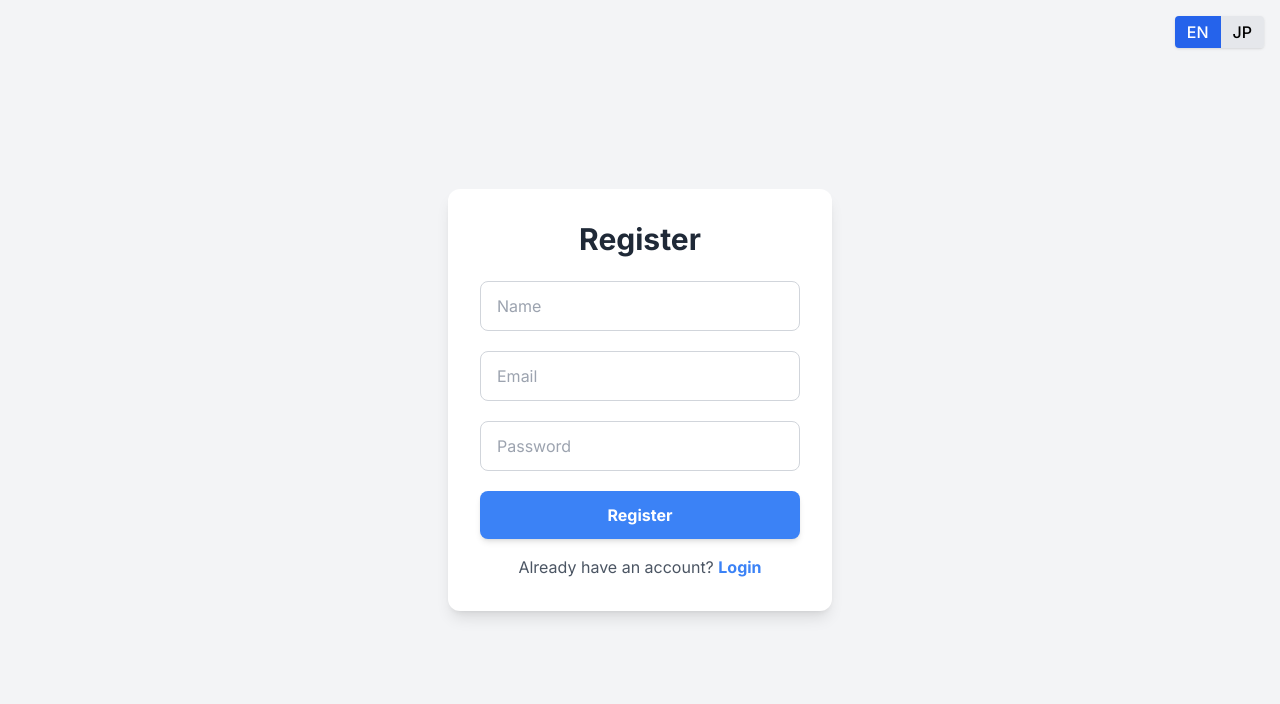
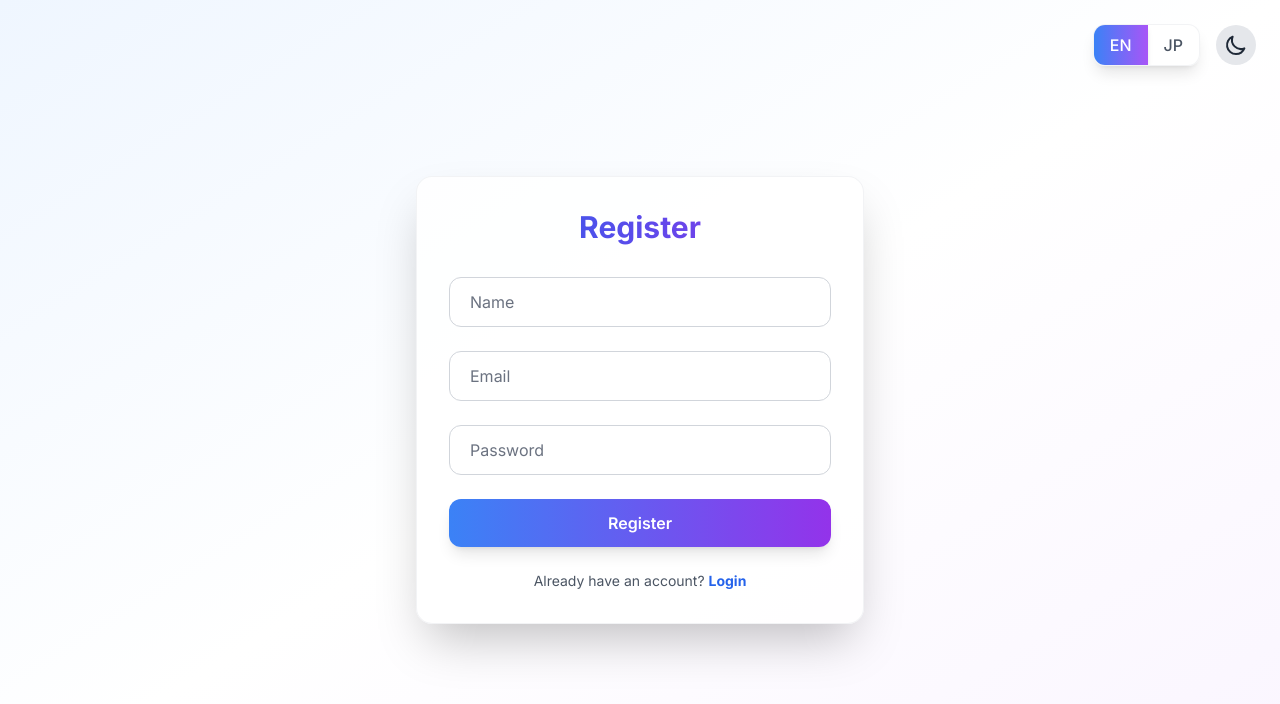
Before and after one commit to gunhee098/my-next-project, a Next.js app: page /register in a window 1280 px wide. Shown: the top 704 px of the page. Built offline with nearby package versions, Linux system fonts and the light colour scheme.

Commit message:
fix: update register page

```diff
--- a/app/register/page.tsx
+++ b/app/register/page.tsx
@@ -7,7 +7,8 @@ import { useLang } from "@/components/LanguageProvider"; // LanguageProviderか
 import en from "@/locales/en.json"; // 英語の辞書ファイルをインポートします。
 import ja from "@/locales/ja.json"; // 日本語の辞書ファイルをインポートします。
 
-import { useTheme } from "@/components/ThemeProvider"; // ★ useTheme フックをインポートします。
+import { useTheme } from "@/components/ThemeProvider"; // useTheme フックをインポートします。
+import ThemeToggleButton from "@/components/ThemeToggleButton"; // テーマ切り替えボタンコンポーネントをインポートします。
 
 /**
  * ユーザー登録ページコンポーネント
@@ -29,7 +30,7 @@ export default function RegisterPage() {
   // 現在の言語に基づいて使用する辞書オブジェクトを選択します。
   const dict = lang === "ja" ? ja : en;
 
-  const { theme } = useTheme(); // ★ useTheme フックで現在のテーマ状態を取得します。
+  const { theme } = useTheme(); // useTheme フックで現在のテーマ状態を取得します。
 
   /**
    * ユーザー登録処理を行う非同期ハンドラー関数。
@@ -69,49 +70,70 @@ export default function RegisterPage() {
   };
 
   return (
-    // ページ全体のコンテナ。中央寄せ、背景色、相対位置指定
-    // ★ テーマ状態にD応じて dark クラスを適用し、Tailwind のダークモードユーティリティを有効にします。
-    <div className={`flex items-center justify-center min-h-screen ${theme === 'dark' ? 'dark' : ''} bg-gray-100 dark:bg-gray-900 relative`}>
-      {/* 言語切り替えボタン - 右上固定 */}
-      <div className="absolute top-4 right-4">
-        <div className="inline-flex shadow rounded overflow-hidden">
-          {/* 英語切り替えボタン */}
+    // 最上位のコンテナ。テーマ状態に応じて背景グラデーションとテキスト色を調整
+    <div className={`flex items-center justify-center min-h-screen transition-all duration-300 ${
+      theme === 'dark'
+        ? 'dark bg-gradient-to-br from-gray-900 via-gray-800 to-gray-900'
+        : 'bg-gradient-to-br from-blue-50 via-white to-purple-50'
+    }`}>
+      {/* 言語切り替えとテーマトグルボタンのコンテナ */}
+      <div className="absolute top-6 right-6 flex items-center space-x-4">
+        {/* 言語選択ボタン */}
+        <div className={`inline-flex rounded-xl overflow-hidden shadow-lg ${
+          theme === 'dark'
+            ? 'bg-gray-800/80 backdrop-blur-sm border border-gray-700/50'
+            : 'bg-white/80 backdrop-blur-sm border border-gray-200/50'
+        }`}>
           <button
             onClick={() => setLang("en")}
-            className={`px-3 py-1 font-medium ${
+            className={`px-4 py-2 font-medium transition-all duration-200 ${
               lang === "en"
-                ? "bg-blue-600 text-white"
-                : "bg-gray-200 text-black dark:bg-gray-700 dark:text-white" // ★ ダークモードクラスを追加
+                ? 'bg-gradient-to-r from-blue-500 to-purple-500 text-white shadow-md'
+                : theme === 'dark'
+                  ? 'text-gray-300 hover:text-white hover:bg-gray-700/50'
+                  : 'text-gray-600 hover:text-gray-900 hover:bg-gray-100/50'
             }`}
           >
             EN
           </button>
-          {/* 日本語切り替えボタン */}
           <button
             onClick={() => setLang("ja")}
-            className={`px-3 py-1 font-medium ${
+            className={`px-4 py-2 font-medium transition-all duration-200 ${
               lang === "ja"
-                ? "bg-blue-600 text-white"
-                : "bg-gray-200 text-black dark:bg-gray-700 dark:text-white" // ★ ダークモードクラスを追加
+                ? 'bg-gradient-to-r from-blue-500 to-purple-500 text-white shadow-md'
+                : theme === 'dark'
+                  ? 'text-gray-300 hover:text-white hover:bg-gray-700/50'
+                  : 'text-gray-600 hover:text-gray-900 hover:bg-gray-100/50'
             }`}
           >
             JP
           </button>
         </div>
+        {/* ダークモード切り替えボタンコンポーネント */}
+        <ThemeToggleButton />
       </div>
 
-      {/* 登録フォームのコンテナ */}
-      {/* ★ ダークモードクラスを追加 */}
-      <div className="bg-white dark:bg-gray-800 p-8 rounded-xl shadow-lg w-96">
-        {/* 登録フォームのタイトル (辞書から取得) */}
-        {/* ★ ダークモードクラスを追加 */}
-        <h2 className="text-3xl font-bold mb-6 text-center text-gray-800 dark:text-white">{dict.registerTitle}</h2>
+      {/* 등록フォームカード */}
+      <div className={`p-8 rounded-2xl shadow-2xl w-full max-w-md transition-all duration-300 ${
+        theme === 'dark'
+          ? 'bg-gray-800/60 border border-gray-700/50'
+          : 'bg-white/80 border border-gray-200/50'
+      }`}>
+        <h2 className={`text-3xl font-bold mb-8 text-center bg-gradient-to-r ${
+          theme === 'dark'
+            ? 'from-blue-400 to-purple-400'
+            : 'from-blue-600 to-purple-600'
+        } bg-clip-text text-transparent`}>
+          {dict.registerTitle}
+        </h2>
 
         {/* メッセージ表示領域 (message stateに基づいて条件的に表示) */}
         {message && (
           <div
-            className={`mb-4 px-4 py-3 rounded text-center ${
-              message.type === "success" ? "bg-green-100 text-green-700" : "bg-red-100 text-red-700"
+            className={`mb-6 px-4 py-3 rounded-xl text-center transition-all duration-200 ${
+              message.type === "success"
+                ? 'bg-green-100 text-green-700 border border-green-200'
+                : 'bg-red-100 text-red-700 border border-red-200'
             }`}
             role="alert" // スクリーンリーダーのためのロール
           >
@@ -119,63 +141,66 @@ export default function RegisterPage() {
           </div>
         )}
 
-        {/* 登録フォーム */}
-        <form onSubmit={handleRegister} className="space-y-5">
+        <form onSubmit={handleRegister} className="space-y-6">
           <div>
-            {/* 名前入力フィールド (プレースホルダーも辞書から取得) */}
             <input
               type="text"
               placeholder={dict.namePlaceholder}
               value={name}
               onChange={(e) => setName(e.target.value)}
-              // ★ 入力フィールドにダークモードクラスを追加
-              className="w-full px-4 py-3 border border-gray-300 dark:border-gray-600 rounded-lg
-                         bg-white dark:bg-gray-700 text-gray-900 dark:text-white
-                         focus:ring-2 focus:ring-green-400 focus:border-green-400 transition"
-              required // 必須入力
+              className={`w-full px-5 py-3 rounded-xl border transition-all duration-200 ${
+                theme === 'dark'
+                  ? 'bg-gray-700/50 border-gray-600 text-white placeholder-gray-400 focus:border-blue-400 focus:ring-2 focus:ring-blue-400/20'
+                  : 'bg-white/80 border-gray-300 text-gray-900 placeholder-gray-500 focus:border-blue-500 focus:ring-2 focus:ring-blue-500/20'
+              } focus:outline-none`}
+              required
             />
           </div>
           <div>
-            {/* メールアドレス入力フィールド (プレースホルダーも辞書から取得) */}
             <input
               type="email"
               placeholder={dict.emailPlaceholder}
               value={email}
               onChange={(e) => setEmail(e.target.value)}
-              // ★ 入力フィールドにダークモードクラスを追加
-              className="w-full px-4 py-3 border border-gray-300 dark:border-gray-600 rounded-lg
-                         bg-white dark:bg-gray-700 text-gray-900 dark:text-white
-                         focus:ring-2 focus:ring-green-400 focus:border-green-400 transition"
-              required // 必須入力
+              className={`w-full px-5 py-3 rounded-xl border transition-all duration-200 ${
+                theme === 'dark'
+                  ? 'bg-gray-700/50 border-gray-600 text-white placeholder-gray-400 focus:border-blue-400 focus:ring-2 focus:ring-blue-400/20'
+                  : 'bg-white/80 border-gray-300 text-gray-900 placeholder-gray-500 focus:border-blue-500 focus:ring-2 focus:ring-blue-500/20'
+              } focus:outline-none`}
+              required
             />
           </div>
           <div>
-            {/* パスワード入力フィールド (プレースホルダーも辞書から取得) */}
             <input
               type="password"
               placeholder={dict.passwordPlaceholder}
               value={password}
               onChange={(e) => setPassword(e.target.value)}
-              // ★ 入力フィールドにダークモードクラスを追加
-              className="w-full px-4 py-3 border border-gray-300 dark:border-gray-600 rounded-lg
-                         bg-white dark:bg-gray-700 text-gray-900 dark:text-white
-                         focus:ring-2 focus:ring-green-400 focus:border-green-400 transition"
-              required // 必須入力
+              className={`w-full px-5 py-3 rounded-xl border transition-all duration-200 ${
+                theme === 'dark'
+                  ? 'bg-gray-700/50 border-gray-600 text-white placeholder-gray-400 focus:border-blue-400 focus:ring-2 focus:ring-blue-400/20'
+                  : 'bg-white/80 border-gray-300 text-gray-900 placeholder-gray-500 focus:border-blue-500 focus:ring-2 focus:ring-blue-500/20'
+              } focus:outline-none`}
+              required
             />
           </div>
-          {/* 登録ボタン (テキストも辞書から取得) */}
           <button
             type="submit"
-            className="w-full bg-blue-500 hover:bg-blue-600 text-white font-bold py-3 rounded-lg shadow-md transition"
+            className="w-full px-6 py-3 bg-gradient-to-r from-blue-500 to-purple-600 text-white font-semibold rounded-xl hover:from-blue-600 hover:to-purple-700 transform hover:scale-105 transition-all duration-200 shadow-lg hover:shadow-xl"
           >
             {dict.registerButton}
           </button>
         </form>
-        {/* 既にアカウントがある場合のプロンプトとログインリンク (テキストも辞書から取得) */}
-        {/* ★ ダークモードクラスを追加 */}
-        <p className="text-center mt-4 text-gray-600 dark:text-gray-300">
+        <p className={`text-center mt-6 text-sm ${
+          theme === 'dark' ? 'text-gray-300' : 'text-gray-600'
+        }`}>
           {dict.alreadyAccountPrompt}{" "}
-          <a href="/" className="text-blue-500 font-bold hover:underline">
+          <a
+            href="/"
+            className={`font-bold hover:underline ${
+              theme === 'dark' ? 'text-blue-400 hover:text-blue-300' : 'text-blue-600 hover:text-blue-500'
+            }`}
+          >
             {dict.loginLink}
           </a>
         </p>
```
